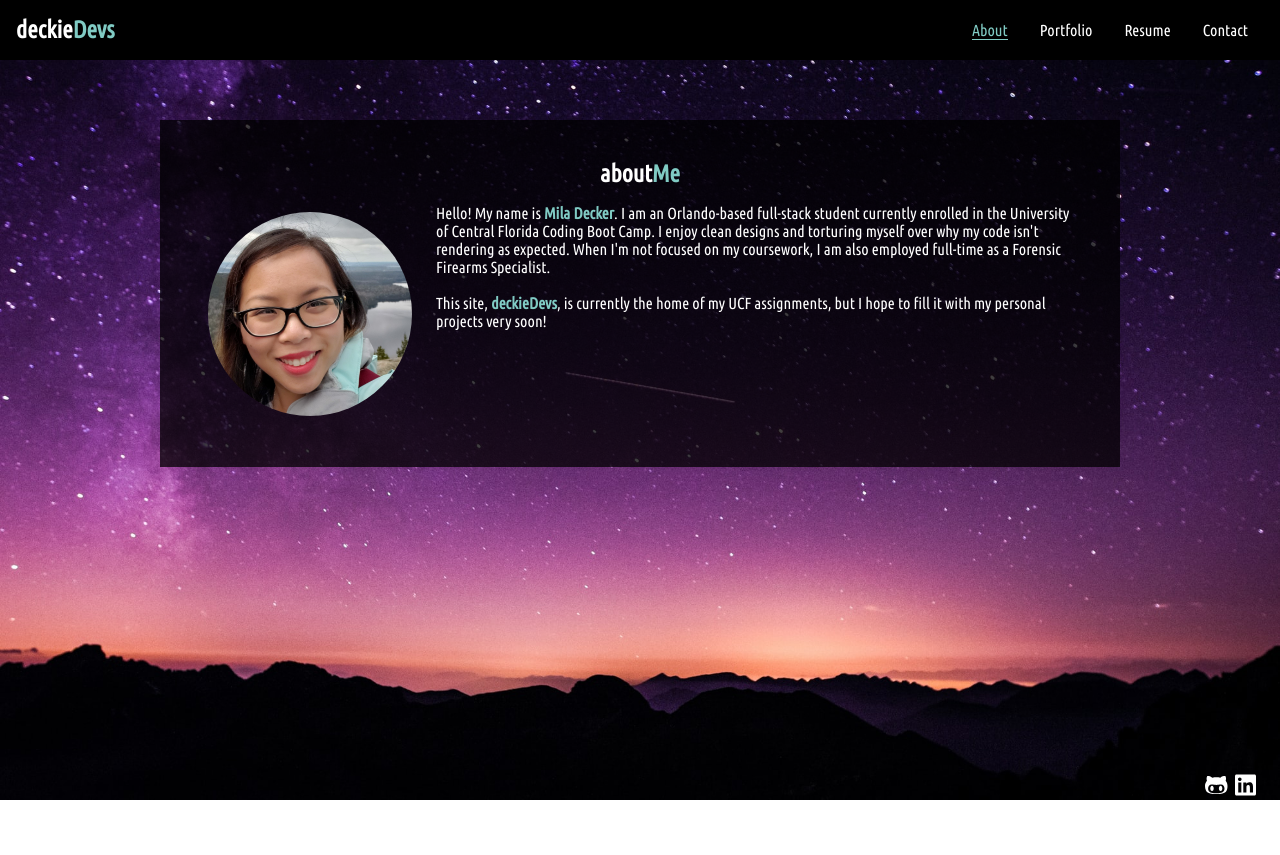
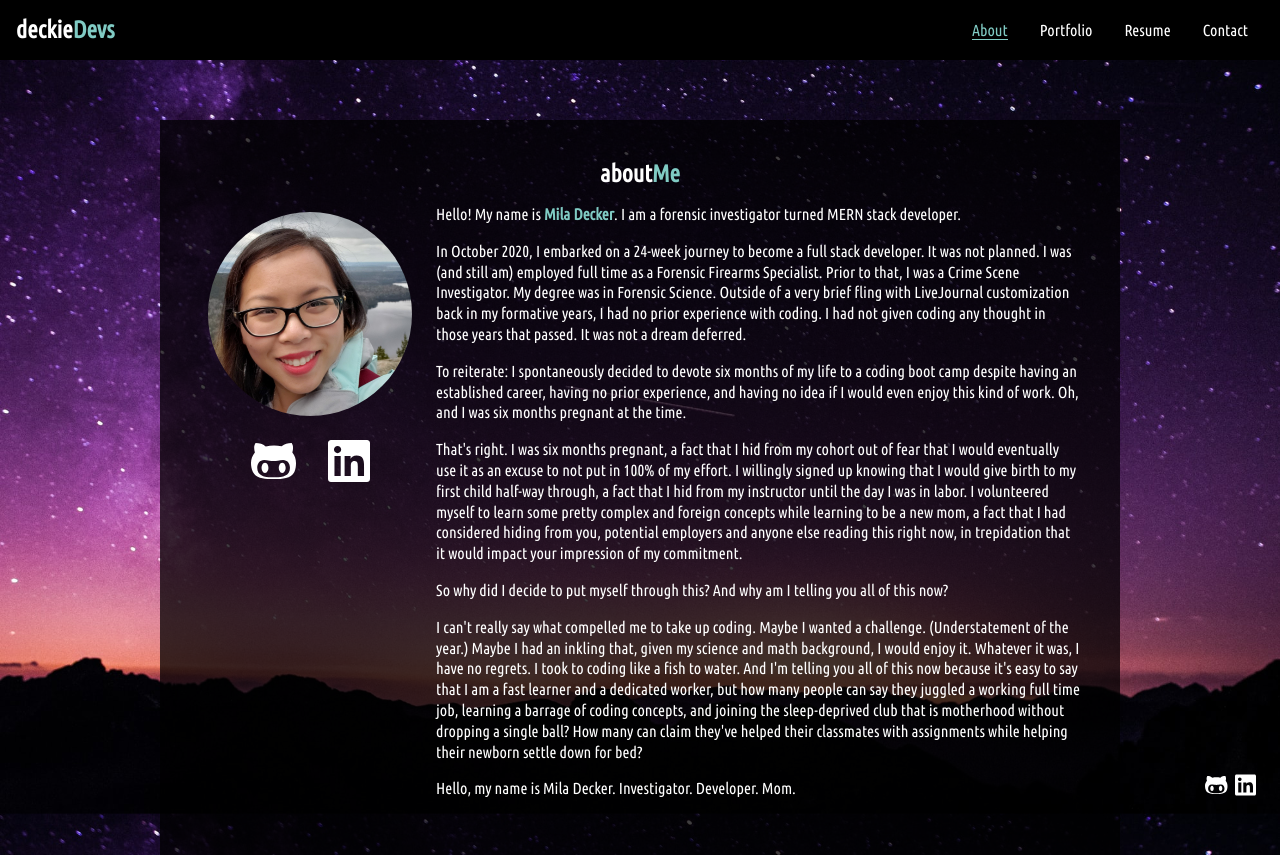
Before and after one commit to deckiedevs/deckiedevs.github.io, a React (Create React App) app: page / in a window 1280 px wide. Before the commit the page ends 800 px from the top, so only its background shows below. Built offline with nearby package versions, Linux system fonts and the light colour scheme.

Commit message:
updated About details

```diff
--- a/src/assets/css/about.css
+++ b/src/assets/css/about.css
@@ -1,10 +1,6 @@
 #my-picture {
     width: 25%;
-}
-
-#about-me {
-    width: 75%;
-    padding-left: var(--spacing-two);
+    font-size: 3rem;
 }
 
 #profile-pic {
@@ -13,6 +9,16 @@
     background-repeat: no-repeat;
     background-size: cover;
     background-position: center;
+}
+
+#about-me {
+    width: 75%;
+    padding-left: var(--spacing-two);
+}
+
+#about-me p {
+    margin-bottom: var(--spacing-two);
+    line-height: 1.3rem;
 }
 
 @media screen and (max-width: 768px) {
--- a/src/components/About/index.js
+++ b/src/components/About/index.js
@@ -1,4 +1,6 @@
 import React from 'react';
+import { FontAwesomeIcon } from '@fortawesome/react-fontawesome';
+import { faGithubAlt, faLinkedin } from '@fortawesome/free-brands-svg-icons';
 import deckie from '../../assets/images/deckie.jpg';
 import '../../assets/css/about.css';
 
@@ -7,16 +9,36 @@ function About () {
         <section className="flex-row justify-center vw100">
             <div className="w75 bg-dark section-container flex-row justify-center">
                 <h2 className="text-center w100 mb-2">about<span className="text-primary">Me</span></h2>
-                <div id="my-picture">
+                <div className="text-center" id="my-picture">
                     <img className="circle" id="profile-pic" src={deckie} alt="Mila Decker of deckieDevs" />
+                    <a href="https://github.com/deckiedevs" target="_blank">
+                        <FontAwesomeIcon icon={faGithubAlt} className="mx-2 icon" />
+                    </a>
+                    <a href="https://www.linkedin.com/in/mila-decker/" target="_blank">
+                        <FontAwesomeIcon icon={faLinkedin} className="mx-2 icon" />
+                    </a>
                 </div>
                 <div className="w75" id="about-me">
                     <p>
-                    Hello! My name is <span className="bold text-primary">Mila Decker</span>. I am an Orlando-based full-stack student currently enrolled in the University of
-                    Central Florida Coding Boot Camp. I enjoy clean designs and torturing myself over why my code isn't rendering as expected. When I'm not focused on my
-                    coursework, I am also employed full-time as a Forensic Firearms Specialist.
-                    <br /><br />
-                    This site, <span className="bold text-primary">deckieDevs</span>, is currently the home of my UCF assignments, but I hope to fill it with my personal projects very soon!
+                        Hello! My name is <span className="bold text-primary">Mila Decker</span>. I am a forensic investigator turned MERN stack developer.
+                    </p>
+                    <p>
+                        In October 2020, I embarked on a 24-week journey to become a full stack developer.  It was not planned.  I was (and still am) employed full time as a Forensic Firearms Specialist.  Prior to that, I was a Crime Scene Investigator.  My degree was in Forensic Science.  Outside of a very brief fling with LiveJournal customization back in my formative years, I had no prior experience with coding.  I had not given coding any thought in those years that passed.  It was not a dream deferred.
+                    </p>
+                    <p>
+                        To reiterate: I spontaneously decided to devote six months of my life to a coding boot camp despite having an established career, having no prior experience, and having no idea if I would even enjoy this kind of work.  Oh, and I was six months pregnant at the time.
+                    </p>
+                    <p>
+                        That's right.  I was six months pregnant, a fact that I hid from my cohort out of fear that I would eventually use it as an excuse to not put in 100% of my effort.  I willingly signed up knowing that I would give birth to my first child half-way through, a fact that I hid from my instructor until the day I was in labor.  I volunteered myself to learn some pretty complex and foreign concepts while learning to be a new mom, a fact that I had considered hiding from you, potential employers and anyone else reading this right now, in trepidation that it would impact your impression of my commitment.
+                    </p>
+                    <p>
+                        So why did I decide to put myself through this?  And why am I telling you all of this now?
+                    </p>
+                    <p>
+                        I can't really say what compelled me to take up coding.  Maybe I wanted a challenge.  (Understatement of the year.)  Maybe I had an inkling that, given my science and math background, I would enjoy it.  Whatever it was, I have no regrets.  I took to coding like a fish to water.  And I'm telling you all of this now because it's easy to say that I am a fast learner and a dedicated worker, but how many people can say they juggled a working full time job, learning a barrage of coding concepts, and joining the sleep-deprived club that is motherhood without dropping a single ball?  How many can claim they've helped their classmates with assignments while helping their newborn settle down for bed?
+                    </p>
+                    <p>
+                        Hello, my name is Mila Decker.  Investigator.  Developer.  Mom.
                     </p>
                 </div>
             </div>
```
